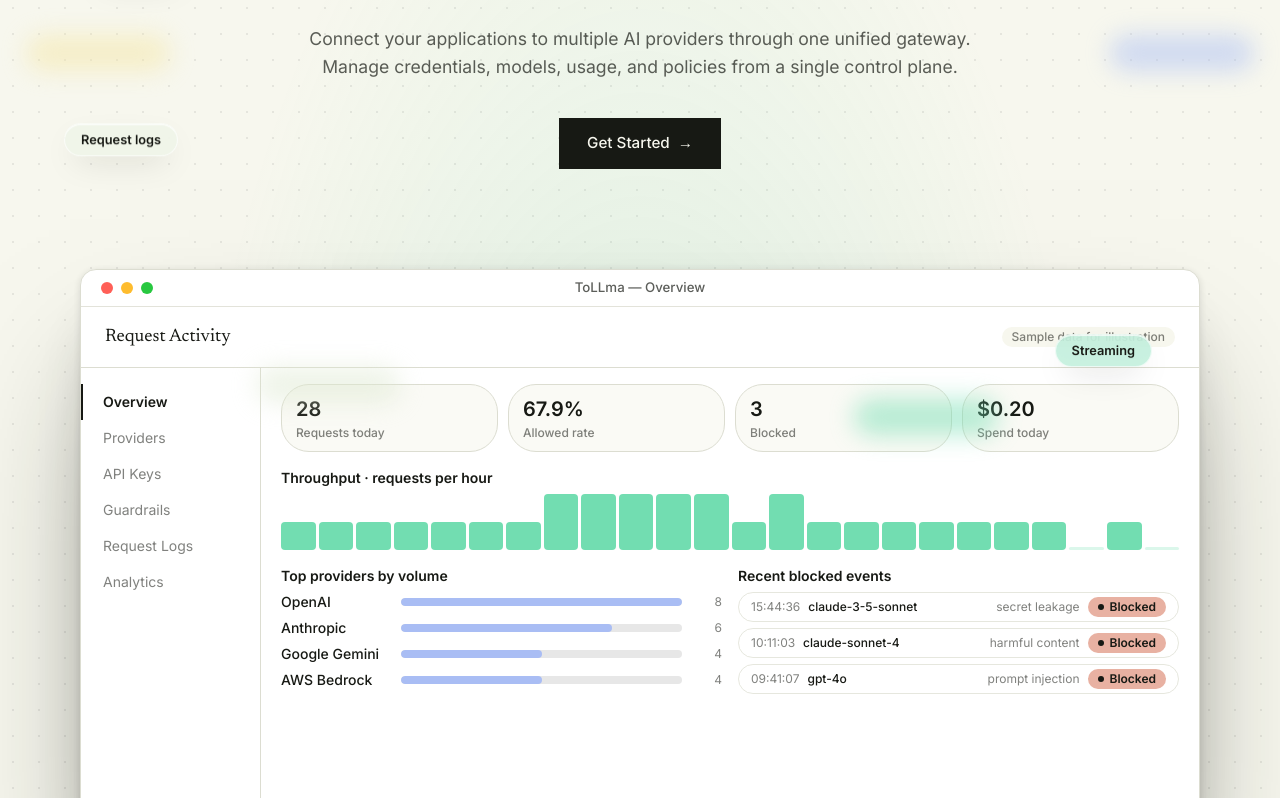
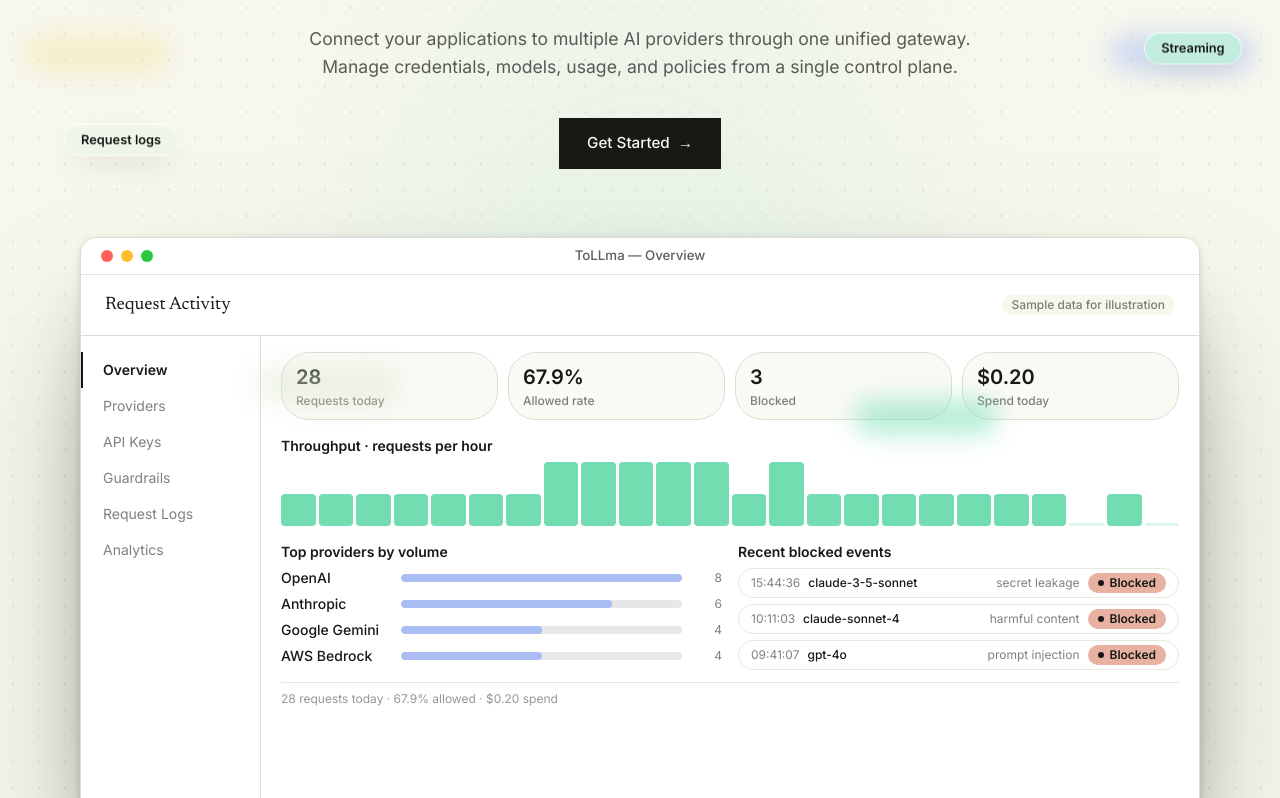
Before and after one commit to TitanNatesan/ToLLma, a Next.js app in the folder landing/: page / in a window 1280 px wide. Shown: the part 382-1180 px from the top of the page. Built offline with nearby package versions, Linux system fonts and the light colour scheme.

Commit message:
feat(dashboard): tighter hero gap, polished windows, pill collision fix

```diff
--- a/landing/src/components/sections/dashboard-stack.tsx
+++ b/landing/src/components/sections/dashboard-stack.tsx
@@ -171,7 +171,7 @@ function OverviewBody() {
         ))}
       </div>
       <p className="mt-4 text-sm font-semibold text-coal">Throughput · requests per hour</p>
-      <div className="mt-1.5 flex h-14 items-end gap-[3px]" role="img" aria-label={`Hourly requests, peak ${max}`}>
+      <div className="mt-1.5 flex h-16 items-end gap-[3px]" role="img" aria-label={`Hourly requests, peak ${max}`}>
         {hours.map((h, i) => (
           <span
             key={i}
@@ -209,6 +209,9 @@ function OverviewBody() {
           </ul>
         </div>
       </div>
+      <p className="mt-3 border-t border-cream-line/70 pt-2 font-mono text-xs text-coal/45">
+        {KPIS.requestsToday} requests today · {(KPIS.allowedRate * 100).toFixed(1)}% allowed · {money(KPIS.spendToday)} spend
+      </p>
     </div>
   );
 }
@@ -239,7 +242,7 @@ function ProvidersBody() {
                 <td className="px-2 py-1.5 font-medium text-coal md:px-4">{p.name}</td>
                 <td className="hidden px-2 py-1.5 font-mono text-[0.8rem] text-coal/70 md:table-cell md:px-4">{p.api}<span className="block text-[0.7rem] text-coal/45">{p.note}</span></td>
                 <td className="px-2 py-1.5 md:px-4">
-                  <span className={`inline-flex items-center gap-1.5 rounded-full px-2.5 py-0.5 text-xs font-semibold ${s.status === "Operational" ? "bg-mint/60 text-coal" : "bg-warm text-coal"}`}>
+                  <span className={`inline-flex items-center gap-1.5 rounded-full px-2.5 py-0.5 text-xs font-semibold ${s.status === "Operational" ? "bg-mint/60 text-coal" : "bg-butter text-coal"}`}>
                     <span className="size-1.5 rounded-full bg-current" aria-hidden="true" />
                     {s.status}
                   </span>
@@ -252,6 +255,7 @@ function ProvidersBody() {
           })}
         </tbody>
       </table>
+      <p className="px-4 pb-3 pt-1 font-mono text-xs text-coal/45">6 adapters · one OpenAI-compatible endpoint</p>
     </div>
   );
 }
@@ -324,6 +328,7 @@ function GuardrailsBody() {
           ))}
         </tbody>
       </table>
+      <p className="px-4 pb-3 pt-1 font-mono text-xs text-coal/45">10 categories · monitor / warn / block enforcement</p>
     </div>
   );
 }
@@ -354,11 +359,11 @@ function LogsBody() {
         <tbody>
           {rows.map((l) => (
             <tr key={l.id} className="dash-row border-t border-cream-line/70">
-              <td className="px-2 py-[7px] font-mono text-[0.8rem] text-coal/70 md:px-4">{l.time}</td>
-              <td className="break-all px-2 py-[7px] font-mono text-[0.8rem] text-coal md:px-4">{l.keyId}</td>
-              <td className="truncate px-2 py-[7px] font-mono text-[0.8rem] text-coal md:px-4">{l.model}</td>
+              <td className="px-2 py-1 font-mono text-[0.8rem] text-coal/70 md:px-4 md:py-[7px]">{l.time}</td>
+              <td className="max-w-[92px] truncate px-2 py-1 font-mono text-[0.8rem] text-coal md:max-w-none md:px-4 md:py-[7px]">{l.keyId}</td>
+              <td className="max-w-[110px] truncate px-2 py-1 font-mono text-[0.8rem] text-coal md:max-w-none md:px-4 md:py-[7px]">{l.model}</td>
               <td className="hidden truncate px-2 py-[7px] text-[0.8rem] font-medium text-coal/70 md:table-cell md:px-4">{PROVIDER_ROWS.find((p) => p.id === l.provider)?.name}</td>
-              <td className="px-2 py-[7px] md:px-4"><StatusPill status={l.status} retryAfterS={l.retryAfterS} /></td>
+              <td className="px-2 py-1 md:px-4 md:py-[7px]"><StatusPill status={l.status} retryAfterS={l.retryAfterS} /></td>
               <td className="hidden px-2 py-[7px] font-mono text-[0.8rem] text-coal/70 sm:table-cell md:px-4">{l.latencyMs === 0 ? "—" : `${l.latencyMs} ms`}</td>
               <td className="hidden px-2 py-[7px] font-mono text-[0.8rem] text-coal/70 sm:table-cell md:px-4">{l.tokens === 0 ? "—" : l.tokens.toLocaleString("en-US")}</td>
             </tr>
@@ -540,10 +545,10 @@ export default function DashboardStack() {
       ref={regionRef}
       id="activity"
       data-active-page={PAGES[active]}
-      className="relative scroll-mt-24"
+      className="relative -mt-8 scroll-mt-24"
       style={{ height: `${REGION_VH}vh` }}
     >
-      <div className="sticky top-0 flex h-screen items-center justify-center px-6 py-12">
+      <div className="sticky top-0 flex h-screen items-start justify-center px-6 pb-12 pt-20 md:pt-24">
         {PAGES.map((p, i) => {
           const Body = BODIES[p];
           return (
--- a/landing/src/components/sections/hero.tsx
+++ b/landing/src/components/sections/hero.tsx
@@ -49,7 +49,7 @@ const PILLS: Pill[] = [
   { label: "Guardrails", bg: "#f5e6a3", pos: "left-[7%] top-[32%]", dur: "6s", delay: "-1s", speed: 0.25, tip: `Guardrails: ${GUARDRAIL_CATEGORIES.length} categories active` },
   { label: "API keys", bg: "#a9bdf4", pos: "right-[7%] top-[30%]", dur: "8s", delay: "-3.5s", speed: -0.15, tip: `Keys carry ${SCOPES} scope` },
   { label: "Request logs", bg: "#dde8d0", pos: "left-[5%] top-[52%]", dur: "7s", delay: "-4s", speed: 0.4, tip: "Every request leaves a trail" },
-  { label: "Streaming", bg: "#72ddb1", pos: "right-[10%] bottom-[16%]", dur: "6.8s", delay: "-1.8s", speed: 0.25, tip: `Streaming on ${STREAMING_COUNT}/${PROVIDERS.length} adapters` },
+  { label: "Streaming", bg: "#72ddb1", pos: "right-[3%] top-[42%]", dur: "6.8s", delay: "-1.8s", speed: 0.25, tip: `Streaming on ${STREAMING_COUNT}/${PROVIDERS.length} adapters` },
 ];
 
 /* Blurred ghosts: same hues, out of focus, offset from the sharp pills. */
@@ -214,7 +214,7 @@ export default function Hero() {
     <section className="relative overflow-x-clip bg-cream">
       <HeroBackdrop />
       <HeroPills />
-      <Container width="wide" className="relative pb-20 pt-16 md:pt-24">
+      <Container width="wide" className="relative pb-10 pt-16 md:pt-24">
         <div ref={driftRef} className="flex w-full flex-col items-center text-center">
           <p className="mx-auto inline-flex w-fit items-center justify-center gap-2.5 rounded-full border border-cream-line bg-white px-4 py-1.5 text-center text-sm font-medium text-coal">
             <span className="font-bold" aria-hidden="true">
```
